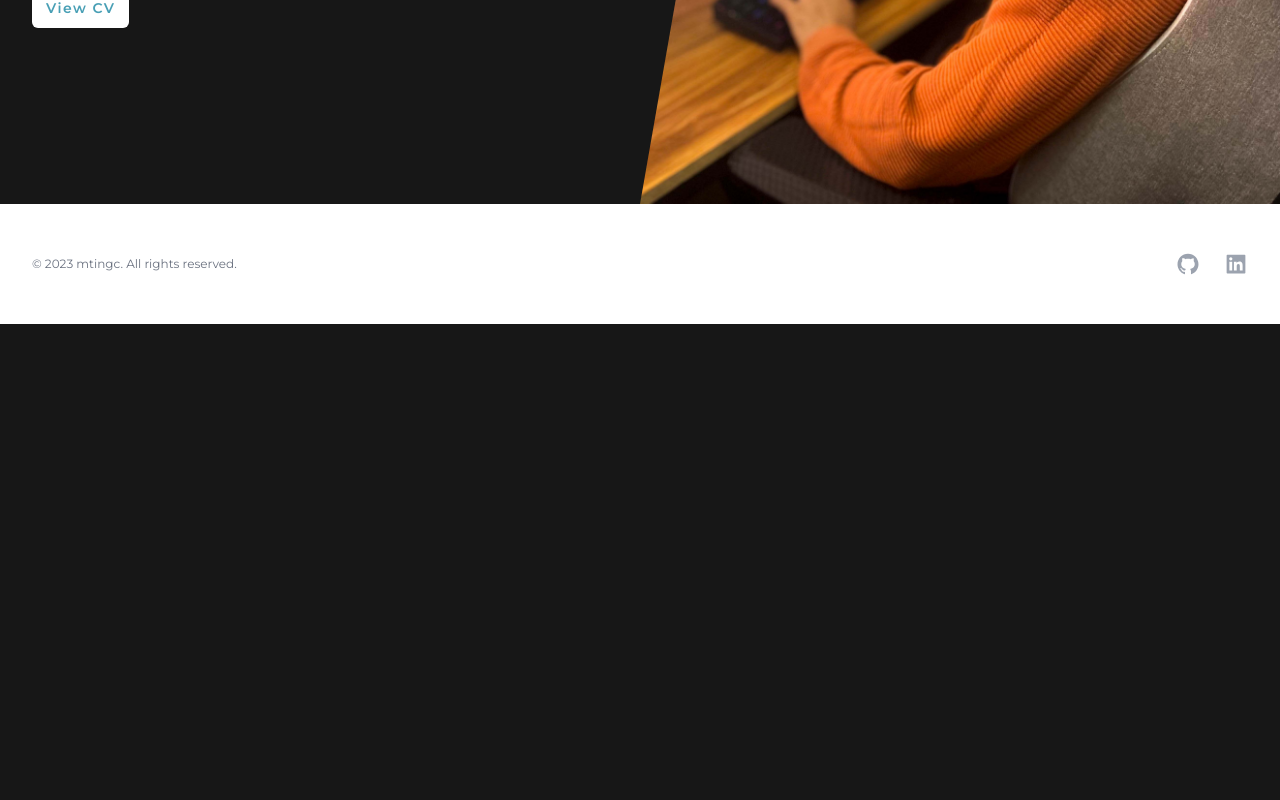
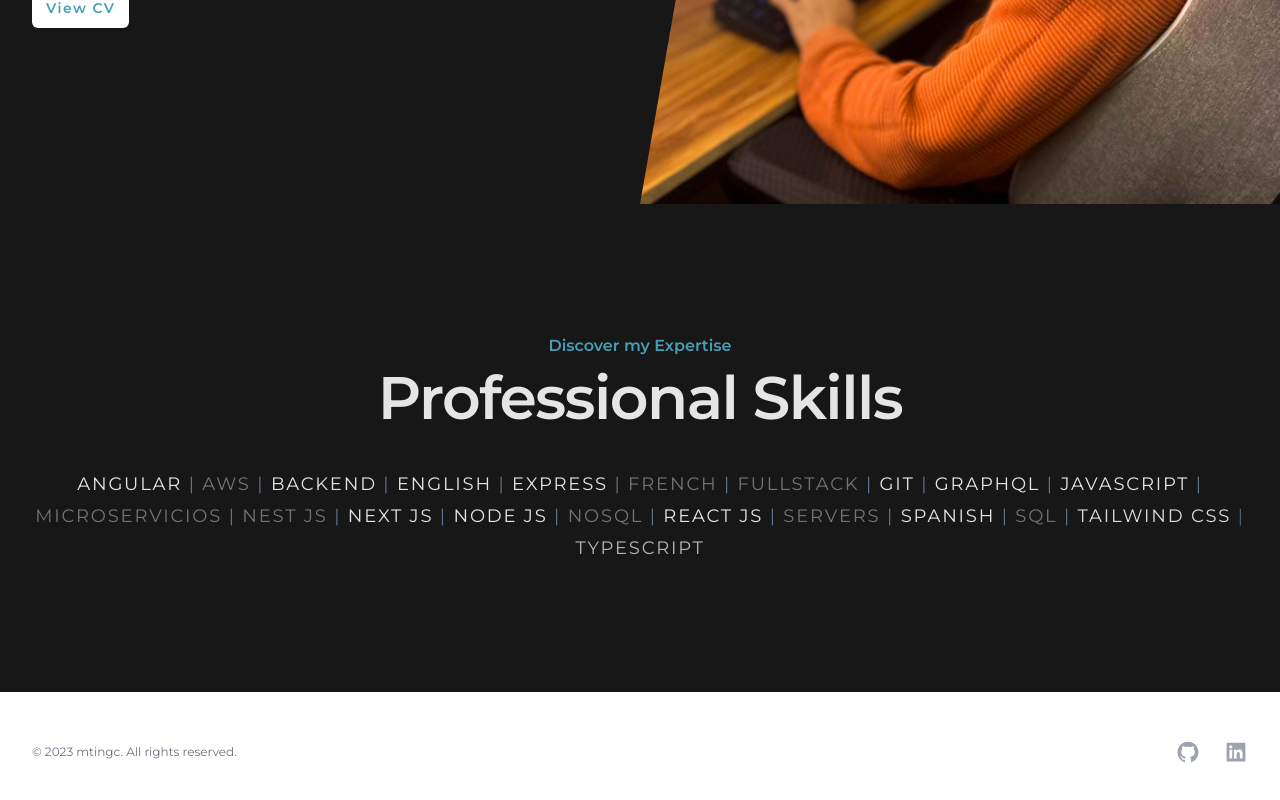
Before and after one commit to mtingc/mtingc, a Next.js app: page / in a window 1280 px wide. Shown: the part 528-1328 px from the top of the page. Before the commit the page ends 852 px from the top, so only its background shows below. Built offline with nearby package versions, Linux system fonts and the light colour scheme.

Commit message:
skills section

```diff
--- /dev/null
+++ b/src/components/Skills.tsx
@@ -0,0 +1,73 @@
+import { motion, Variants } from "framer-motion";
+import { skills } from "@/constants";
+
+const Skills = () => {
+  const discoverVariants: Variants = {
+    offscreen: {
+      color: "#FFFFFF",
+      y: 20,
+    },
+    onscreen: {
+      color: "#489FB5",
+      y: 0,
+      transition: {
+        duration: 1,
+      },
+    },
+  };
+
+  const profesionalVariants: Variants = {
+    offscreen: {
+      y: -20,
+    },
+    onscreen: {
+      y: 0,
+      transition: {
+        duration: 1,
+      },
+    },
+  };
+
+  return (
+    <div className="px-6 py-24 sm:py-32 lg:px-8">
+      <div className="mx-auto max-w-7xl text-center">
+        <motion.p
+          initial="offscreen"
+          whileInView="onscreen"
+          viewport={{ once: true }}
+          variants={discoverVariants}
+          className="text-base font-semibold leading-7 text-aqua"
+        >
+          Discover my Expertise
+        </motion.p>
+        <motion.h2
+          initial="offscreen"
+          whileInView="onscreen"
+          viewport={{ once: true }}
+          variants={profesionalVariants}
+          className="mt-2 text-4xl font-bold tracking-tight text-neutral-200 sm:text-6xl"
+        >
+          Professional Skills
+        </motion.h2>
+        <div className="mt-10 text-center">
+          {skills.map(({ name, strength }, index) => (
+            <motion.span
+              key={index}
+              className={`text-lg leading-8 tracking-widest uppercase ${
+                strength ? "text-neutral-200" : "text-neutral-500"
+              }`}
+              initial={{ opacity: 0 }}
+              whileInView={{ opacity: 1 }}
+              viewport={{ once: true }}
+              transition={{ duration: 1, delay: index * 0.25 }}
+            >
+              {index !== 0 && <span className="text-slate-500">|</span>} {name}{" "}
+            </motion.span>
+          ))}
+        </div>
+      </div>
+    </div>
+  );
+};
+
+export default Skills;
--- a/src/components/index.ts
+++ b/src/components/index.ts
@@ -4,5 +4,6 @@ import Socials from "./Socials";
 import Footer from "./Footer";
 
 import Hero from "./Hero";
+import Skills from "./Skills";
 
-export { Logo, Navbar, Socials, Footer, Hero };
+export { Logo, Navbar, Socials, Footer, Hero, Skills };
--- a/src/layouts/MainLayout.tsx
+++ b/src/layouts/MainLayout.tsx
@@ -1,4 +1,5 @@
 import { ReactNode } from "react";
+import Head from "next/head";
 import { Footer, Navbar } from "@/components";
 
 interface MainLayoutProps {
@@ -8,6 +9,9 @@ interface MainLayoutProps {
 const MainLayout = ({ children }: MainLayoutProps) => {
   return (
     <>
+      <Head>
+        <title>The great developer Mtingc</title>
+      </Head>
       <Navbar />
       {children}
       <Footer />
--- a/src/pages/index.tsx
+++ b/src/pages/index.tsx
@@ -1,13 +1,13 @@
-import { Hero } from "@/components";
+import { Hero, Skills } from "@/components";
 import { MainLayout } from "@/layouts";
 
 const Home = () => {
   return (
     <MainLayout>
-      <Hero/>
+      <Hero />
+      <Skills />
     </MainLayout>
-  )
-}
-
+  );
+};
 
 export default Home;
```
